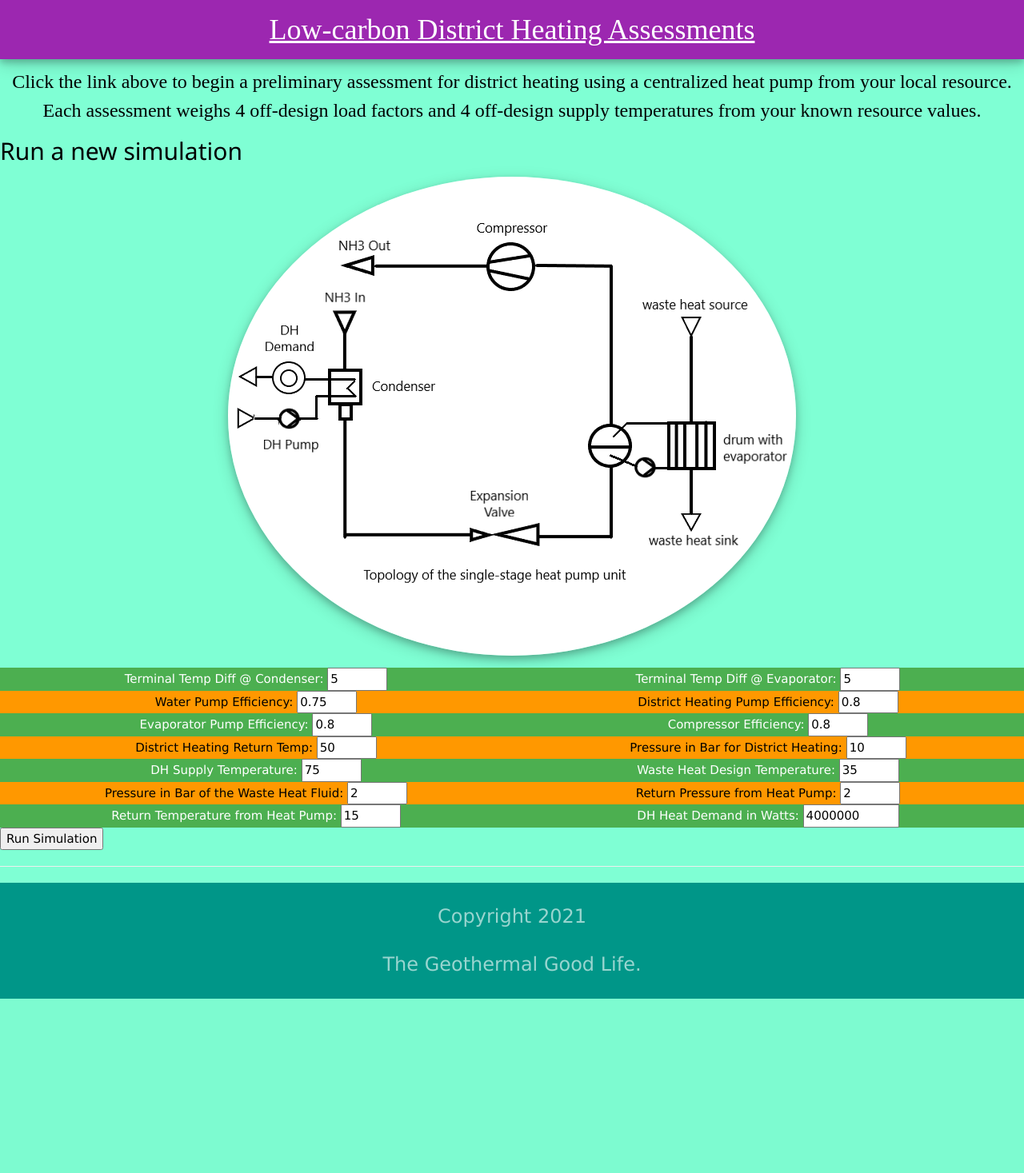
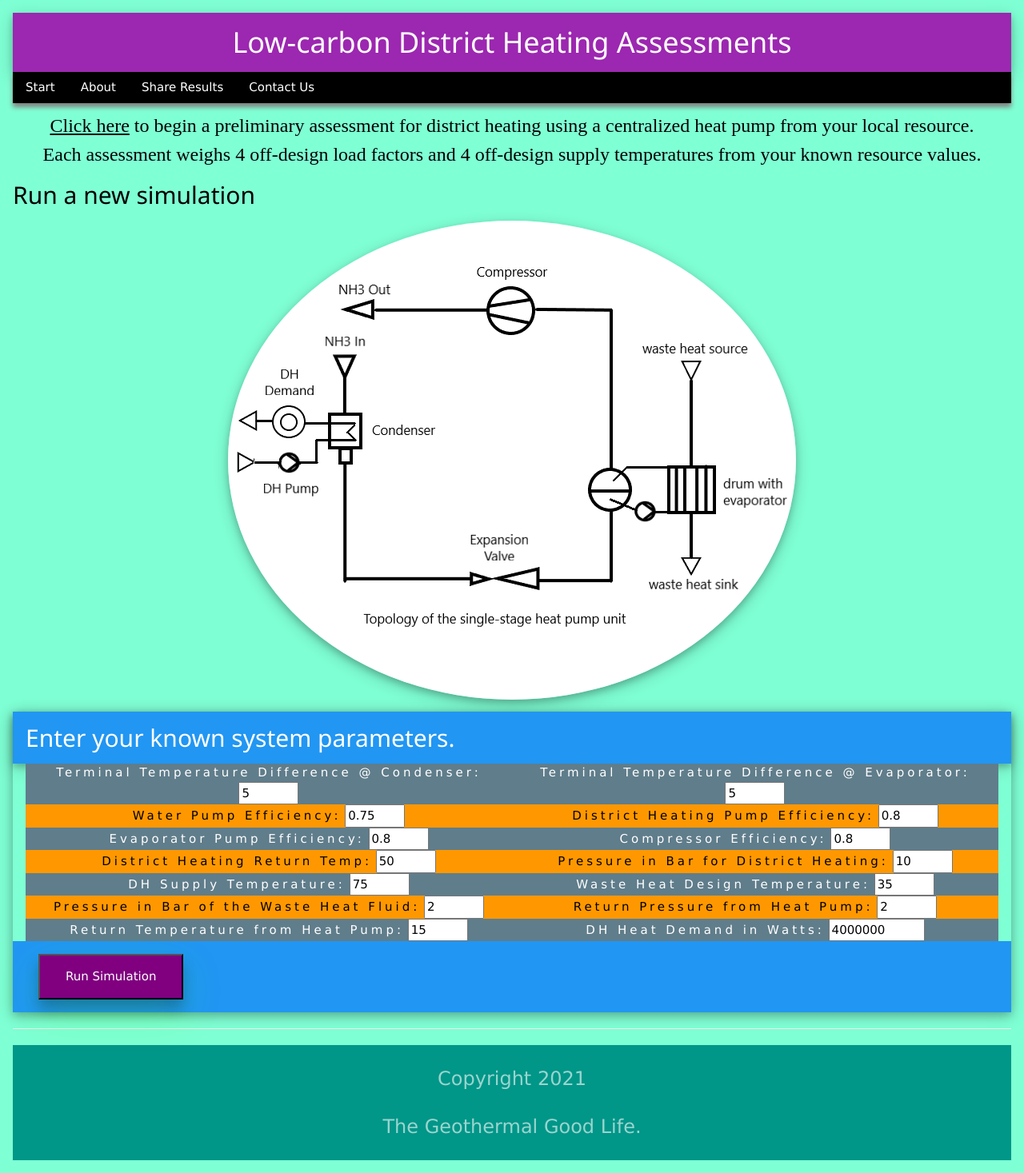
Before and after one commit to NicholasFry/Heat-pump-DH-web-application, a Django app: page /home/ in a window 1280 px wide. Shown: the whole page at 80% size. Before the commit the page ends 1249 px from the top, so only its background shows below. Run offline with Django 3.2, Linux system fonts and the light colour scheme.

Commit message:
MVP1 update, working on nav bar

```diff
--- a/HeatPumpDHWeb/heat_pump_water/components/Compressor.csv
+++ b/HeatPumpDHWeb/heat_pump_water/components/Compressor.csv
@@ -1,2 +1,2 @@
 label;comp_type;busses;bus_param;bus_P_ref;bus_char;bus_base;design;offdesign;design_path;local_design;local_offdesign;P;P_set;P_var;eta_s;eta_s_set;eta_s_var;eta_s_char;eta_s_char_set;eta_s_char_param;pr;pr_set;pr_var;igva;igva_set;igva_var;char_map_eta_s;char_map_eta_s_set;char_map_eta_s_param;char_map_eta_s_group;char_map_pr;char_map_pr_set;char_map_pr_param;char_map_pr_group
-compressor 1;Compressor;[];[];[];[];[];['eta_s'];['eta_s_char'];nan;False;False;1194884.4831953296;False;False;0.7999999999999898;True;False;0x00000161211080A0;False;m;6.736554574938073;False;False;0;False;False;0x0000016121108BE0;False;nan;default;0x00000161211168B0;False;nan;default
+compressor 1;Compressor;[];[];[];[];[];['eta_s'];['eta_s_char'];nan;False;False;1194884.4831953296;False;False;0.7999999999999898;True;False;0x000002A2ABBAD7F0;False;m;6.736554574938073;False;False;0;False;False;0x000002A2ABD86280;False;nan;default;0x000002A2ABBADD00;False;nan;default
--- a/HeatPumpDHWeb/heat_pump_water/components/Condenser.csv
+++ b/HeatPumpDHWeb/heat_pump_water/components/Condenser.csv
@@ -1,2 +1,2 @@
 label;comp_type;busses;bus_param;bus_P_ref;bus_char;bus_base;design;offdesign;design_path;local_design;local_offdesign;Q;Q_set;Q_var;kA;kA_set;kA_var;td_log;td_log_set;td_log_var;ttd_u;ttd_u_set;ttd_u_var;ttd_l;ttd_l_set;ttd_l_var;pr1;pr1_set;pr1_var;pr2;pr2_set;pr2_var;zeta1;zeta1_set;zeta1_var;zeta2;zeta2_set;zeta2_var;kA_char1;kA_char1_set;kA_char1_param;kA_char2;kA_char2_set;kA_char2_param;subcooling;subcooling_set
-condenser 1;Condenser;[];[];[];[];[];['pr2', 'ttd_u'];['zeta2', 'kA_char'];nan;False;False;-3999018.2754118824;False;False;289492.07104444137;False;False;13.813912971723406;False;False;4.999999999993349;True;False;29.535783361779295;False;False;0.9899999999999999;True;False;0.99;True;False;192301.1132339166;False;False;8454.229670101293;False;False;0x000001612117EE20;False;m;0x000001612117E460;False;m;False;True
+condenser 1;Condenser;[];[];[];[];[];['pr2', 'ttd_u'];['zeta2', 'kA_char'];nan;False;False;-3999018.2754118824;False;False;289492.07104444137;False;False;13.813912971723406;False;False;4.999999999993349;True;False;29.535783361779295;False;False;0.9899999999999999;True;False;0.99;True;False;192301.1132339166;False;False;8454.229670101293;False;False;0x000002A2AB9FFEE0;False;m;0x000002A2AB9FFFA0;False;m;False;True
--- a/HeatPumpDHWeb/heat_pump_water/components/HeatExchanger.csv
+++ b/HeatPumpDHWeb/heat_pump_water/components/HeatExchanger.csv
@@ -1,2 +1,2 @@
 label;comp_type;busses;bus_param;bus_P_ref;bus_char;bus_base;design;offdesign;design_path;local_design;local_offdesign;Q;Q_set;Q_var;kA;kA_set;kA_var;td_log;td_log_set;td_log_var;ttd_u;ttd_u_set;ttd_u_var;ttd_l;ttd_l_set;ttd_l_var;pr1;pr1_set;pr1_var;pr2;pr2_set;pr2_var;zeta1;zeta1_set;zeta1_var;zeta2;zeta2_set;zeta2_var;kA_char1;kA_char1_set;kA_char1_param;kA_char2;kA_char2_set;kA_char2_param
-evaporator 1;HeatExchanger;[];[];[];[];[];['pr1', 'ttd_l'];['zeta1', 'kA_char'];nan;False;False;-2804083.9670251617;False;False;225636.66110906922;False;False;12.427430689863433;False;False;25.002342504216358;False;False;4.999999999998124;True;False;0.9799999999999999;True;False;0.99;True;False;4465.211631394849;False;False;7966.170931920838;False;False;0x000001611EC72D90;False;m;0x000001611EC726A0;False;m
+evaporator 1;HeatExchanger;[];[];[];[];[];['pr1', 'ttd_l'];['zeta1', 'kA_char'];nan;False;False;-2804083.9670251627;False;False;225636.66110906927;False;False;12.427430689863433;False;False;25.002342504216358;False;False;4.999999999998124;True;False;0.9799999999999999;True;False;0.99;True;False;4465.211631394847;False;False;7966.170931920836;False;False;0x000002A2ABB93910;False;m;0x000002A2ABB936D0;False;m
--- a/HeatPumpDHWeb/heat_pump_water/components/HeatExchangerSimple.csv
+++ b/HeatPumpDHWeb/heat_pump_water/components/HeatExchangerSimple.csv
@@ -1,2 +1,2 @@
 label;comp_type;busses;bus_param;bus_P_ref;bus_char;bus_base;design;offdesign;design_path;local_design;local_offdesign;Q;Q_set;Q_var;pr;pr_set;pr_var;zeta;zeta_set;zeta_var;D;D_set;D_var;L;L_set;L_var;ks;ks_set;ks_var;kA;kA_set;kA_var;kA_char;kA_char_set;kA_char_param;Tamb;Tamb_set;Tamb_var;dissipative;dissipative_set;hydro_group;kA_group;kA_char_group
-consumer 1;HeatExchangerSimple;[];[];[];[];[];['pr'];['zeta'];nan;False;False;-3999999.999999999;True;False;0.99;True;False;8369.653903399047;False;False;1;False;False;1;False;False;0.0001;False;False;1;False;False;0x0000016121108DF0;False;m;1;False;False;True;False;default;default;default
+consumer 1;HeatExchangerSimple;[];[];[];[];[];['pr'];['zeta'];nan;False;False;-3999999.999999999;True;False;0.99;True;False;8369.653903399047;False;False;1;False;False;1;False;False;0.0001;False;False;1;False;False;0x000002A2ABBADB50;False;m;1;False;False;True;False;default;default;default
--- a/HeatPumpDHWeb/heat_pump_water/components/Pump.csv
+++ b/HeatPumpDHWeb/heat_pump_water/components/Pump.csv
@@ -1,4 +1,4 @@
 label;comp_type;busses;bus_param;bus_P_ref;bus_char;bus_base;design;offdesign;design_path;local_design;local_offdesign;P;P_set;P_var;eta_s;eta_s_set;eta_s_var;pr;pr_set;pr_var;eta_s_char;eta_s_char_set;eta_s_char_param;flow_char;flow_char_set;flow_char_param
-district heating pump;Pump;[];[];[];[];[];['eta_s'];['eta_s_char'];nan;False;False;981.7245881206483;False;False;0.8000000003001386;True;False;1.0203040506070808;False;False;0x000001612117E8E0;False;v;0x0000016121116E20;False;v
-evaporator recirculation pump 1;Pump;[];[];[];[];[];['eta_s'];['eta_s_char'];nan;False;False;49.82519138864192;False;False;0.8000000000609093;True;False;1.0101010101010102;False;False;0x000001611ECDCE50;False;v;0x000001611ECDCDF0;False;v
-pump;Pump;[];[];[];[];[];['eta_s'];['eta_s_char'];nan;False;False;183.53339874610455;False;False;0.7500000005156673;True;False;1.0204081632653061;False;False;0x00000161211080D0;False;v;0x0000016121167EB0;False;v
+district heating pump;Pump;[];[];[];[];[];['eta_s'];['eta_s_char'];nan;False;False;981.7245881206483;False;False;0.8000000003001386;True;False;1.0203040506070808;False;False;0x000002A2AB9FF460;False;v;0x000002A2AB9FF7F0;False;v
+evaporator recirculation pump 1;Pump;[];[];[];[];[];['eta_s'];['eta_s_char'];nan;False;False;49.82519138864192;False;False;0.8000000000609093;True;False;1.0101010101010102;False;False;0x000002A2ABC1BBE0;False;v;0x000002A2ABD86D00;False;v
+pump;Pump;[];[];[];[];[];['eta_s'];['eta_s_char'];nan;False;False;183.53339874610458;False;False;0.7500000005156673;True;False;1.0204081632653061;False;False;0x000002A2ABBF55E0;False;v;0x000002A2ABBF5AC0;False;v
--- a/HeatPumpDHWeb/heat_pump_water/components/Valve.csv
+++ b/HeatPumpDHWeb/heat_pump_water/components/Valve.csv
@@ -1,2 +1,2 @@
 label;comp_type;busses;bus_param;bus_P_ref;bus_char;bus_base;design;offdesign;design_path;local_design;local_offdesign;pr;pr_set;pr_var;zeta;zeta_set;zeta_var;dp_char;dp_char_set;dp_char_param
-valve 1;Valve;[];[];[];[];[];[];[];nan;False;False;0.14994326830793853;False;False;13464560.836208744;False;False;0x000001612117E9A0;False;m
+valve 1;Valve;[];[];[];[];[];[];[];nan;False;False;0.14994326830793853;False;False;13464560.836208744;False;False;0x000002A2ABB72F40;False;m
--- a/HeatPumpDHWeb/heat_pump_water/components/char_map.csv
+++ b/HeatPumpDHWeb/heat_pump_water/components/char_map.csv
@@ -1,3 +1,3 @@
 id;type;x;y;z
-0x0000016121108BE0;CharMap;[0.81, 0.87, 0.946, 0.971, 1.0, 1.029, 1.062];([0.46, 0.481, 0.502, 0.523, 0.543, 0.562, 0.583, 0.598, 0.606, 0.612], [0.59, 0.605, 0.62, 0.64, 0.66, 0.685, 0.703, 0.71, 0.711, 0.713], [0.767, 0.805, 0.838, 0.859, 0.87, 0.876, 0.878, 0.878, 0.879, 0.88], [0.874, 0.908, 0.93, 0.943, 0.953, 0.961, 0.962, 0.963, 0.963, 0.964], [0.948, 0.974, 0.987, 0.995, 1.0, 1.002, 1.005, 1.005, 1.006, 1.006], [1.014, 1.017, 1.02, 1.023, 1.026, 1.028, 1.03, 1.032, 1.034, 1.036], [1.045, 1.047, 1.049, 1.051, 1.052, 1.053, 1.054, 1.054, 1.055, 1.056]);([0.872, 0.885, 0.898, 0.911, 0.925, 0.94, 0.945, 0.926, 0.903, 0.879], [0.887, 0.909, 0.93, 0.947, 0.963, 0.971, 0.965, 0.939, 0.913, 0.887], [0.891, 0.918, 0.946, 0.973, 1.001, 1.014, 1.015, 0.986, 0.955, 0.925], [0.977, 0.977, 0.981, 0.995, 1.007, 1.002, 0.981, 0.961, 0.94, 0.92], [0.956, 0.959, 0.969, 0.984, 1.0, 0.985, 0.967, 0.95, 0.932, 0.914], [0.948, 0.959, 0.962, 0.949, 0.935, 0.922, 0.908, 0.895, 0.881, 0.868], [0.879, 0.888, 0.898, 0.907, 0.916, 0.924, 0.915, 0.906, 0.896, 0.887])
-0x00000161211168B0;CharMap;[0.81, 0.87, 0.946, 0.971, 1.0, 1.029, 1.062];([0.46, 0.481, 0.502, 0.523, 0.543, 0.562, 0.583, 0.598, 0.606, 0.612], [0.59, 0.605, 0.62, 0.64, 0.66, 0.685, 0.703, 0.71, 0.711, 0.713], [0.767, 0.805, 0.838, 0.859, 0.87, 0.876, 0.878, 0.878, 0.879, 0.88], [0.874, 0.908, 0.93, 0.943, 0.953, 0.961, 0.962, 0.963, 0.963, 0.964], [0.948, 0.974, 0.987, 0.995, 1.0, 1.002, 1.005, 1.005, 1.006, 1.006], [1.014, 1.017, 1.02, 1.023, 1.026, 1.028, 1.03, 1.032, 1.034, 1.036], [1.045, 1.047, 1.049, 1.051, 1.052, 1.053, 1.054, 1.054, 1.055, 1.056]);([0.502, 0.493, 0.485, 0.467, 0.442, 0.411, 0.378, 0.344, 0.31, 0.276], [0.65, 0.637, 0.617, 0.589, 0.556, 0.519, 0.482, 0.445, 0.407, 0.37], [0.931, 0.917, 0.893, 0.859, 0.82, 0.779, 0.738, 0.698, 0.657, 0.616], [1.05, 1.02, 0.982, 0.939, 0.895, 0.851, 0.806, 0.762, 0.717, 0.672], [1.195, 1.151, 1.102, 1.052, 1.0, 0.951, 0.9, 0.85, 0.799, 0.748], [1.34, 1.276, 1.213, 1.149, 1.085, 1.022, 0.958, 0.894, 0.831, 0.767], [1.441, 1.37, 1.3, 1.229, 1.158, 1.088, 1.017, 0.946, 0.876, 0.805])
+0x000002A2ABD86280;CharMap;[0.81, 0.87, 0.946, 0.971, 1.0, 1.029, 1.062];([0.46, 0.481, 0.502, 0.523, 0.543, 0.562, 0.583, 0.598, 0.606, 0.612], [0.59, 0.605, 0.62, 0.64, 0.66, 0.685, 0.703, 0.71, 0.711, 0.713], [0.767, 0.805, 0.838, 0.859, 0.87, 0.876, 0.878, 0.878, 0.879, 0.88], [0.874, 0.908, 0.93, 0.943, 0.953, 0.961, 0.962, 0.963, 0.963, 0.964], [0.948, 0.974, 0.987, 0.995, 1.0, 1.002, 1.005, 1.005, 1.006, 1.006], [1.014, 1.017, 1.02, 1.023, 1.026, 1.028, 1.03, 1.032, 1.034, 1.036], [1.045, 1.047, 1.049, 1.051, 1.052, 1.053, 1.054, 1.054, 1.055, 1.056]);([0.872, 0.885, 0.898, 0.911, 0.925, 0.94, 0.945, 0.926, 0.903, 0.879], [0.887, 0.909, 0.93, 0.947, 0.963, 0.971, 0.965, 0.939, 0.913, 0.887], [0.891, 0.918, 0.946, 0.973, 1.001, 1.014, 1.015, 0.986, 0.955, 0.925], [0.977, 0.977, 0.981, 0.995, 1.007, 1.002, 0.981, 0.961, 0.94, 0.92], [0.956, 0.959, 0.969, 0.984, 1.0, 0.985, 0.967, 0.95, 0.932, 0.914], [0.948, 0.959, 0.962, 0.949, 0.935, 0.922, 0.908, 0.895, 0.881, 0.868], [0.879, 0.888, 0.898, 0.907, 0.916, 0.924, 0.915, 0.906, 0.896, 0.887])
+0x000002A2ABBADD00;CharMap;[0.81, 0.87, 0.946, 0.971, 1.0, 1.029, 1.062];([0.46, 0.481, 0.502, 0.523, 0.543, 0.562, 0.583, 0.598, 0.606, 0.612], [0.59, 0.605, 0.62, 0.64, 0.66, 0.685, 0.703, 0.71, 0.711, 0.713], [0.767, 0.805, 0.838, 0.859, 0.87, 0.876, 0.878, 0.878, 0.879, 0.88], [0.874, 0.908, 0.93, 0.943, 0.953, 0.961, 0.962, 0.963, 0.963, 0.964], [0.948, 0.974, 0.987, 0.995, 1.0, 1.002, 1.005, 1.005, 1.006, 1.006], [1.014, 1.017, 1.02, 1.023, 1.026, 1.028, 1.03, 1.032, 1.034, 1.036], [1.045, 1.047, 1.049, 1.051, 1.052, 1.053, 1.054, 1.054, 1.055, 1.056]);([0.502, 0.493, 0.485, 0.467, 0.442, 0.411, 0.378, 0.344, 0.31, 0.276], [0.65, 0.637, 0.617, 0.589, 0.556, 0.519, 0.482, 0.445, 0.407, 0.37], [0.931, 0.917, 0.893, 0.859, 0.82, 0.779, 0.738, 0.698, 0.657, 0.616], [1.05, 1.02, 0.982, 0.939, 0.895, 0.851, 0.806, 0.762, 0.717, 0.672], [1.195, 1.151, 1.102, 1.052, 1.0, 0.951, 0.9, 0.85, 0.799, 0.748], [1.34, 1.276, 1.213, 1.149, 1.085, 1.022, 0.958, 0.894, 0.831, 0.767], [1.441, 1.37, 1.3, 1.229, 1.158, 1.088, 1.017, 0.946, 0.876, 0.805])
--- a/HeatPumpDHWeb/heatpumpdh_project/urls.py
+++ b/HeatPumpDHWeb/heatpumpdh_project/urls.py
@@ -21,6 +21,6 @@ urlpatterns = [
     path('admin/', admin.site.urls),
     # path('', include('simulations_app.urls')),
     path('home/', TemplateView.as_view(template_name='home.html'), name='home'),
-    path('base/', TemplateView.as_view(template_name='base.html'), name='base'),
+    path('', TemplateView.as_view(template_name='base.html'), name='base'),
     path('', include('api_app.urls')),
 ]
--- a/HeatPumpDHWeb/static/main.css
+++ b/HeatPumpDHWeb/static/main.css
@@ -11,6 +11,19 @@ img {
 }
 footer {
     box-shadow: 3 4px 8px 3 rgba(0, 0, 0, 0.2), 4 6px 20px 0 rgba(0, 0, 0, 0.19);
+}
+button {
+    box-shadow: 0 12px 16px 0 rgba(0,0,0,0.24), 0 17px 50px 0 rgba(30, 253, 0, 0.19);
+    padding: 15px 32px;
+    color: white;
+    background-color: purple;
+  }
+button:hover {
+    background-color: chartreuse;
+    color: black;
+}
+#nav {
+    box-shadow: 0px 5px 6px grey;;
 }
 #something {
     border:1px solid red;
--- a/HeatPumpDHWeb/templates/base.html
+++ b/HeatPumpDHWeb/templates/base.html
@@ -10,14 +10,20 @@
     <link rel="stylesheet" href="https://www.w3schools.com/w3css/4/w3.css">
     <link href="{% static 'main.css' %}" rel="stylesheet">
 </head>
-<body>
+<body class="w3-margin">
     <header>
         <div class="w3-container w3-purple">
-            <h1 class="w3-center w3-serif"><a href="{% url 'home' %}">Low-carbon District Heating Assessments</a></h1>
+            <h1 class="w3-center w3-san-serif">Low-carbon District Heating Assessments</h1>
         </div>
     </header>
+    <div class="w3-bar w3-black" id="nav">
+        <a href="#" class="w3-bar-item w3-button w3-mobile">Start</a>
+        <a href="#" class="w3-bar-item w3-button w3-mobile">About</a>
+        <a href="#" class="w3-bar-item w3-button w3-mobile">Share Results</a>
+        <a href="#" class="w3-bar-item w3-button w3-mobile">Contact Us</a>
+    </div>
     <div>
-        <h3 class="w3-center w3-serif">Click the link above to begin a preliminary assessment for district heating using a centralized heat pump from your local resource.<br>
+        <h3 class="w3-center w3-serif"><a href="{% url 'home' %}">Click here</a> to begin a preliminary assessment for district heating using a centralized heat pump from your local resource.<br>
         Each assessment weighs 4 off-design load factors and 4 off-design supply temperatures from your known resource values.<h3>
     </div>
     <div class="container">
--- a/HeatPumpDHWeb/templates/home.html
+++ b/HeatPumpDHWeb/templates/home.html
@@ -15,86 +15,96 @@
     <div id="app">
     {% csrf_token %}
     <h2>Run a new simulation</h2>
-        <img alt="some random image" class="displayed" src="https://github.com/NicholasFry/Heat-pump-DH-web-application/blob/main/HeatPumpDHWeb/HP_app_2.png?raw=true">
+        <img alt="heat pump image" class="displayed" src="https://github.com/NicholasFry/Heat-pump-DH-web-application/blob/main/HeatPumpDHWeb/HP_app_2.png?raw=true">
         <div class="grid-container" style="grid-template-columns:auto auto auto">
         <form>
+        <div class="w3-card-4">
+
+        <header class="w3-container w3-blue">
+        <h2>Enter your known system parameters.</h2>
+        </header>
+
+        <div class="w3-container">
         <div class="w3-row">
-            <div class="w3-col s6 w3-green w3-center">
-                <label for="ttd_u">Terminal Temp Diff @ Condenser:</label>
+            <div class="w3-col s6 w3-blue-gray w3-center">
+                <label for="ttd_u" class="w3-monospace w3-wide">Terminal Temperature Difference @ Condenser:</label>
                 <input type="number" placeholder="Terminal Temp Diff @ Condenser" v-model="newSim.ttd_condenser" name="ttd_u" style='width:5em'>
             </div>
-            <div class="w3-col s6 w3-green w3-center">
-                <label for="ttd_l">Terminal Temp Diff @ Evaporator:</label>
+            <div class="w3-col s6 w3-blue-gray w3-center">
+                <label for="ttd_l" class="w3-monospace w3-wide">Terminal Temperature Difference @ Evaporator:</label>
                 <input type="number" placeholder="Terminal Temp Diff @ Evaporator" v-model="newSim.ttd_evaporator" name="ttd_l" style='width:5em'>
             </div>
         </div>
         <div class="w3-row">
             <div class="w3-col s6 w3-orange w3-center">
-                <label for="water_pump_n">Water Pump Efficiency:</label>
+                <label for="water_pump_n" class="w3-monospace w3-wide">Water Pump Efficiency:</label>
                 <input type="number" placeholder="Water Pump Efficiency" v-model="newSim.water_pump_eff" name="water_pump_n" style='width:5em'>
             </div>
             <div class="w3-col s6 w3-orange w3-center">
-                <label for="dh_hp_n">District Heating Pump Efficiency:</label>
+                <label for="dh_hp_n" class="w3-monospace w3-wide">District Heating Pump Efficiency:</label>
                 <input type="number" placeholder="District Heating Pump Efficiency" v-model="newSim.dh_pump_eff" name="dh_hp_n" style='width:5em'>
             </div>
         </div>
         <div class="w3-row">
-            <div class="w3-col s6 w3-green w3-center">
-                <label for="ev_pump_n">Evaporator Pump Efficiency:</label>
+            <div class="w3-col s6 w3-blue-gray w3-center">
+                <label for="ev_pump_n" class="w3-monospace w3-wide">Evaporator Pump Efficiency:</label>
                 <input type="number" placeholder="Evaporator Pump Efficiency" v-model="newSim.evap_pump_eff" name="ev_pump_n" style='width:5em'>
             </div>
-            <div class="w3-col s6 w3-green w3-center">
-                <label for="comp_n">Compressor Efficiency:</label>
+            <div class="w3-col s6 w3-blue-gray w3-center">
+                <label for="comp_n" class="w3-monospace w3-wide">Compressor Efficiency:</label>
                 <input type="number" placeholder="Compressor Efficiency" v-model="newSim.compressor_eff" name="comp_n" style='width:5em'>
             </div>
         </div>
         <div class="w3-row">
             <div class="w3-col s6 w3-orange w3-center">
-                <label for="dh_return_temp">District Heating Return Temp:</label>
+                <label for="dh_return_temp" class="w3-monospace w3-wide">District Heating Return Temp:</label>
                 <input type="number" placeholder="District Heating Return Temp" v-model="newSim.dh_return_temp" name="dh_return_temp" style='width:5em'>
             </div>
             <div class="w3-col s6 w3-orange w3-center">
-                <label for="pr_bar_dh">Pressure in Bar for District Heating:</label>
+                <label for="pr_bar_dh" class="w3-monospace w3-wide">Pressure in Bar for District Heating:</label>
                 <input type="number" placeholder="Pressure in Bar for DH" v-model="newSim.pressure_bar_dh" name="pr_bar_dh" style='width:5em'>
             </div>
         </div>
         <div class="w3-row">
-            <div class="w3-col s6 w3-green w3-center">
-                <label for="dh_supply_temp">DH Supply Temperature:</label>
+            <div class="w3-col s6 w3-blue-gray w3-center">
+                <label for="dh_supply_temp" class="w3-monospace w3-wide">DH Supply Temperature:</label>
                 <input type="number" placeholder="DH Supply Temperature" v-model="newSim.dh_supply_temp" name="dh_supply_temp" style='width:5em'>
             </div>
-            <div class="w3-col s6 w3-green w3-center">
-                <label for="waste_heat_temp">Waste Heat Design Temperature:</label>
+            <div class="w3-col s6 w3-blue-gray w3-center">
+                <label for="waste_heat_temp" class="w3-monospace w3-wide">Waste Heat Design Temperature:</label>
                 <input type="number" placeholder="Waste Heat Design Temperature" v-model="newSim.waste_design_temp" name="waste_heat_temp" style='width:5em'>
             </div>
         </div>
         <div class="w3-row">
             <div class="w3-col s6 w3-orange w3-center">
-                <label for="waste_design_pressure">Pressure in Bar of the Waste Heat Fluid:</label>
+                <label for="waste_design_pressure" class="w3-monospace w3-wide">Pressure in Bar of the Waste Heat Fluid:</label>
                 <input type="number" placeholder="Pressure in Bar of the Waste Heat Fluid" v-model="newSim.waste_design_pressure" name="waste_heat_pump" style='width:5em'>
             </div>
             <div class="w3-col s6 w3-orange w3-center">
-                <label for="return_pressure_from_hp">Return Pressure from Heat Pump:</label>
+                <label for="return_pressure_from_hp" class="w3-monospace w3-wide">Return Pressure from Heat Pump:</label>
                 <input type="number" placeholder="Return Pressure from Heat Pump" v-model="newSim.return_pressure_from_hp" name="return_pressure_from_hp" style='width:5em'>
             </div>
         </div>
         <div class="w3-row">
-            <div class="w3-col s6 w3-green w3-center">
-                <label for="return_temperature_from_hp">Return Temperature from Heat Pump:</label>
+            <div class="w3-col s6 w3-blue-gray w3-center">
+                <label for="return_temperature_from_hp" class="w3-monospace w3-wide">Return Temperature from Heat Pump:</label>
                 <input type="number" placeholder="Return Temperature from Heat Pump" v-model="newSim.return_temperature_from_hp" name="return_temperature_from_hp" style='width:5em'>
             </div>
-            <div class="w3-col s6 w3-green w3-center">
-                <label for="dh_demand_watts">DH Heat Demand in Watts:</label>
+            <div class="w3-col s6 w3-blue-gray w3-center">
+                <label for="dh_demand_watts" class="w3-monospace w3-wide">DH Heat Demand in Watts:</label>
                 <input type="number" placeholder="DH Heat Demand in Watts" v-model="newSim.dh_demand_watts" name="dh_demand_watts" style='width:8em'>
             </div>
         </div>
             <template v-if="postErrors.name">
                 <p v-for="error in postErrors.name">[[ error ]]</p>
             </template>
-            <!-- <select v-model="newPoke.author">
-                <option v-for="user in users" :key="user.id" :value="user.id">[[ user.username ]]</option>
-            </select><br> -->
-            <button @click="createSim">Run Simulation</button>
+        </div>
+
+        <footer class="w3-container w3-blue">
+        <button @click="createSim" class="w3-margin">Run Simulation</button>
+        </footer>
+
+        </div>
         </form>
         <div class="loader" v-if="is_loading"></div>
         </div>
```
Also changed, not shown: HeatPumpDHWeb/heat_pump_water/components/char_line.csv (+13 -13 lines), HeatPumpDHWeb/heat_pump_water/connections.csv (+15 -15 lines), HeatPumpDHWeb/db.sqlite3.
